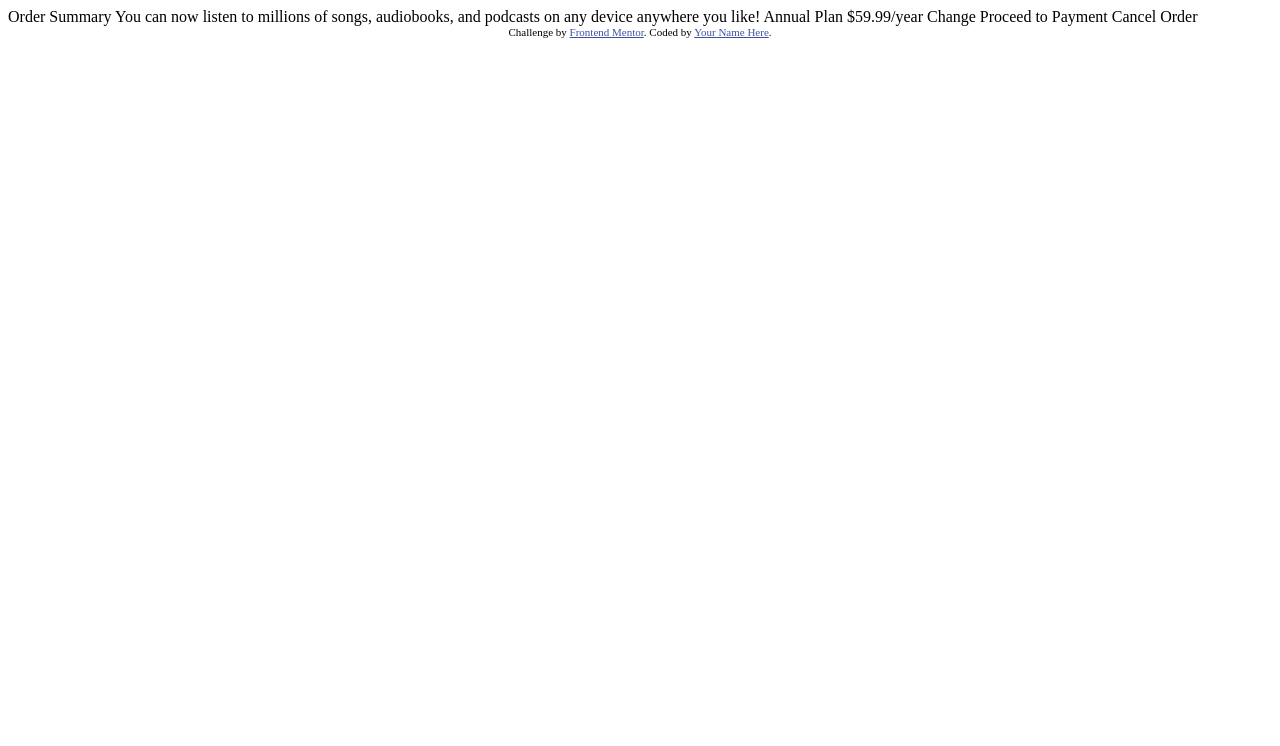
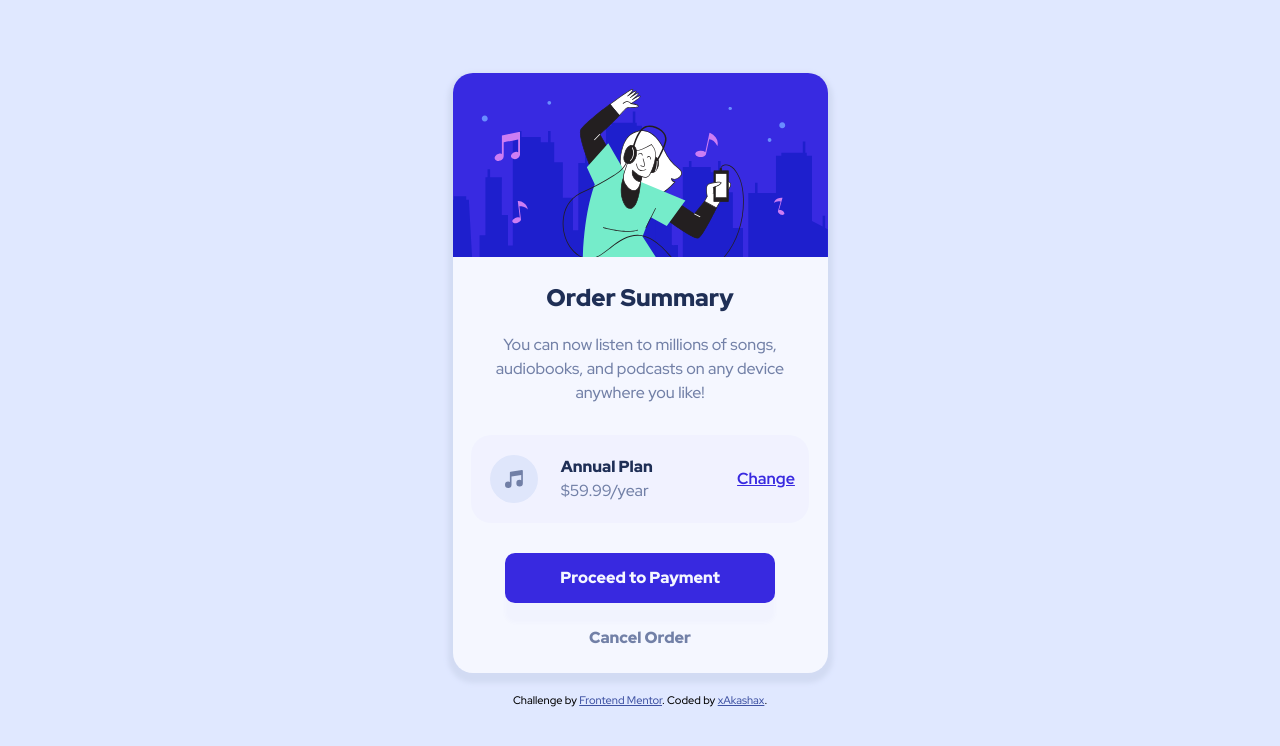
Before and after one commit to xAkashax/order-summary-component-main, a plain HTML site: page index.html in a window 1280 px wide. Drawn offline with Linux system fonts and the light colour scheme.

Commit message:
New whole challenge

```diff
--- a/index.html
+++ b/index.html
@@ -1,37 +1,49 @@
 <!DOCTYPE html>
 <html lang="en">
+
 <head>
   <meta charset="UTF-8">
-  <meta name="viewport" content="width=device-width, initial-scale=1.0"> <!-- displays site properly based on user's device -->
+  <meta name="viewport" content="width=device-width, initial-scale=1.0">
 
   <link rel="icon" type="image/png" sizes="32x32" href="./images/favicon-32x32.png">
 
   <title>Frontend Mentor | Order summary card</title>
 
-  <!-- Feel free to remove these styles or customise in your own stylesheet 👍 -->
-  <style>
-    .attribution { font-size: 11px; text-align: center; }
-    .attribution a { color: hsl(228, 45%, 44%); }
-  </style>
+  <link rel="stylesheet" href="style.css">
+
 </head>
+
 <body>
-
-  Order Summary
-
-  You can now listen to millions of songs, audiobooks, and podcasts on any
-  device anywhere you like!
-
-  Annual Plan
-  $59.99/year
-
-  Change
-
-  Proceed to Payment
-  Cancel Order
-
-  <div class="attribution">
-    Challenge by <a href="https://www.frontendmentor.io?ref=challenge" target="_blank">Frontend Mentor</a>.
-    Coded by <a href="#">Your Name Here</a>.
+  <section class="card">
+    <div class="head">
+      <img src="images/illustration-hero.svg" alt="girl listening to music">
+    </div>
+    <div class="title">
+      <h1>Order Summary</h1>
+    </div>
+    <div class="description">
+      <p> You can now listen to millions of songs, audiobooks, and podcasts on any
+        device anywhere you like! </p>
+    </div>
+    <div class="order">
+      <img src="images/icon-music.svg" alt="music">
+      <ul>
+        <li>Annual Plan</li>
+        <li>$59.99/year</li>
+      </ul>
+      <a href="" class="change">Change</a>
+    </div>
+    <div class="buttons">
+      <a href="" class="payment">Proceed to Payment</a>
+      <a href="" class="cancel">Cancel Order</a>
+    </div>
+  </section>
+  <footer>
+    <div class="attribution">
+      Challenge by <a href="https://www.frontendmentor.io?ref=challenge" target="_blank">Frontend Mentor</a>.
+      Coded by <a href="https://github.com/xAkashax">xAkashax</a>.
+  </footer>
   </div>
 </body>
+
 </html>
--- /dev/null
+++ b/style.css
@@ -0,0 +1,201 @@
+@import url('https://fonts.googleapis.com/css2?family=Red+Hat+Display:wght@500;700;900&display=swap');
+
+
+
+:root {
+    --PaleBlue: hsl(225, 100%, 94%);
+    --BrightBlue2: hsla(245, 75%, 52%, 2%);
+    --BrightBlue: hsl(245, 75%, 52%);
+    --VeryPaleBlue: hsl(225, 100%, 98%);
+    --DesaturatedBlue: hsl(224, 23%, 55%);
+    --Shadow: hsl(224, 59%, 89%);
+    --DarkBlue: hsl(223, 47%, 23%);
+}
+
+* {
+    margin: 0;
+    padding: 0;
+    box-sizing: border-box;
+    list-style: none;
+}
+
+html {
+    font-family: 'Red Hat Display', sans-serif;
+    overflow: hidden;
+    background-color: white;
+}
+
+body {
+    background-image: url(./images/pattern-background-mobile.svg);
+    background-repeat: no-repeat;
+    background-position: center;
+    background-color: var(--PaleBlue);
+    font-size: 1rem;
+    display: flex;
+    flex-direction: column;
+    align-items: center;
+    justify-content: center;
+    margin: 0 auto;
+    padding: 50px 0;
+    min-height: 100vh;
+}
+
+section.card {
+    display: flex;
+    flex-direction: column;
+    align-items: center;
+    justify-content: center;
+    text-align: center;
+    width: 80%;
+    max-width: 375px;
+    background-color: var(--VeryPaleBlue);
+    border-radius: 20px;
+    box-shadow: 0 5px 5px 5px var(--Shadow);
+}
+
+.card .head img {
+    width: 100%;
+    border-top-left-radius: 20px;
+    border-top-right-radius: 20px;
+}
+
+.card .title {
+    width: 100%;
+}
+
+.title h1 {
+    margin: 20px 0;
+    font-weight: 900;
+    color: var(--DarkBlue);
+}
+
+.description p {
+    color: var(--DesaturatedBlue);
+    font-weight: 400;
+    line-height: 1.5;
+    padding: 0 5%;
+}
+
+.order {
+    width: 90%;
+    display: flex;
+    align-items: center;
+    justify-content: space-around;
+    margin: 30px 10px;
+    color: var(--DesaturatedBlue);
+    background-color: var(--BrightBlue2);
+    border-radius: 20px;
+    padding: 20px 0;
+}
+
+.order img {
+    margin-left: 15px;
+}
+
+.order ul {
+    text-align: left;
+    flex-basis: 50%;
+    line-height: 1.5;
+    margin-left: 15px;
+}
+
+.order ul li:nth-child(1) {
+    font-weight: 900;
+    color: var(--DarkBlue);
+}
+
+.order a.change {
+    margin-right: 10px;
+    color: var(--BrightBlue);
+    font-weight: 700;
+}
+
+div.buttons {
+    display: flex;
+    flex-direction: column;
+    justify-content: center;
+    align-items: center;
+    line-height: 50px;
+}
+
+div.buttons .payment {
+    color: var(--VeryPaleBlue);
+    background-color: var(--BrightBlue);
+    font-weight: 900;
+    text-decoration: none;
+    padding: 0 55px;
+    border-radius: 10px;
+    box-shadow: 0 20px 5px 0 var(--BrightBlue2);
+}
+
+div.buttons .cancel {
+    text-decoration: none;
+    font-weight: 900;
+    color: var(--DesaturatedBlue);
+    margin: 10px 0;
+}
+
+footer {
+    padding: 20px 0;
+}
+
+.attribution {
+    font-size: 11px;
+    text-align: center;
+}
+
+.attribution a {
+    color: hsl(228, 45%, 44%);
+}
+
+@media (min-width: 1440px) {
+
+    body {
+        background-image: url(./images/pattern-background-desktop.svg);
+        background-repeat: no-repeat;
+        background-position: center 0;
+        max-width: 1440px;
+    }
+
+    .title h1 {
+        padding-top: 15px;
+        font-size: 1.5rem;
+    }
+
+    .order {
+        padding: 20px 5px;
+    }
+
+    .order img {
+        margin-left: 15px;
+    }
+
+    .order a.change {
+        margin-right: 15px;
+        transition: 0.2s linear;
+    }
+
+    .order a.change:hover {
+        opacity: 0.8;
+        text-decoration: none;
+    }
+
+    div.buttons .payment {
+        padding: 0 85px;
+        transition: 0.2s linear;
+    }
+
+    div.buttons .payment:hover {
+        opacity: 0.8;
+    }
+
+    div.buttons .cancel {
+        margin: 20px;
+        transition: 0.2s linear;
+    }
+
+    div.buttons .cancel:hover {
+        color: var(--DarkBlue);
+    }
+
+}
```
